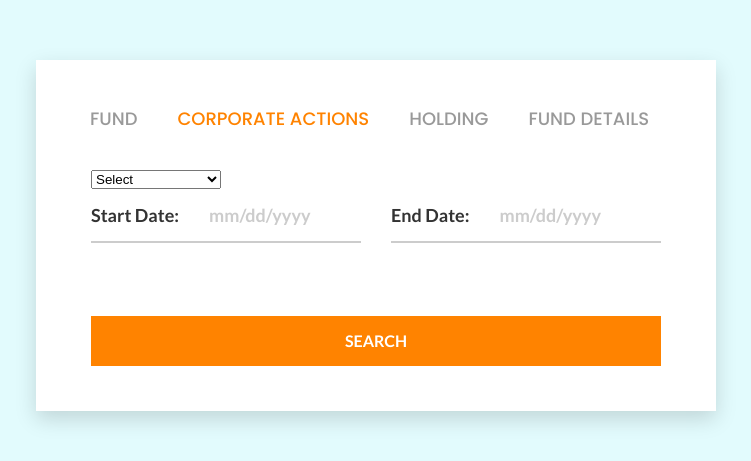
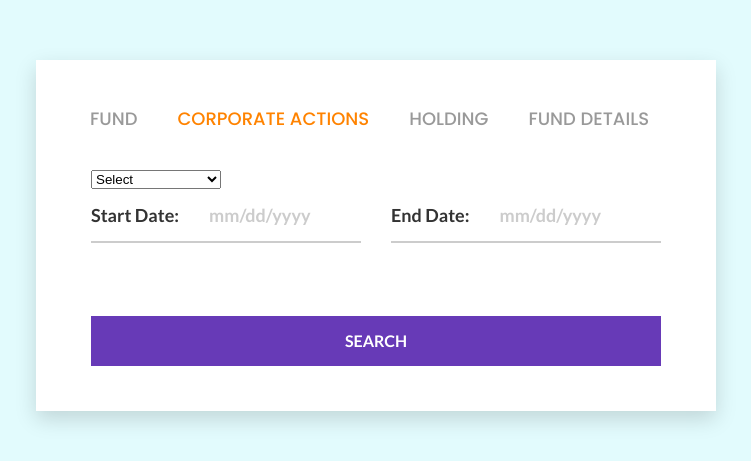
Before and after one commit to VikramGavas-Dev/Demo, a plain HTML site: page index.html in a window 1280 px wide. Shown: the part 105-566 px from the top of the page, without its empty margins (264-1015 px from the left). Drawn offline with Linux system fonts and the light colour scheme.

Commit message:
modified css button background

```diff
--- a/css/main.css
+++ b/css/main.css
@@ -265,7 +265,7 @@ a:active {
   width: 100%;
   line-height: 50px;
   font-family: inherit;
-  background: #ff8300;
+  background: #673ab7;
   text-transform: uppercase;
   color: #fff;
   font-size: 16px;
```
